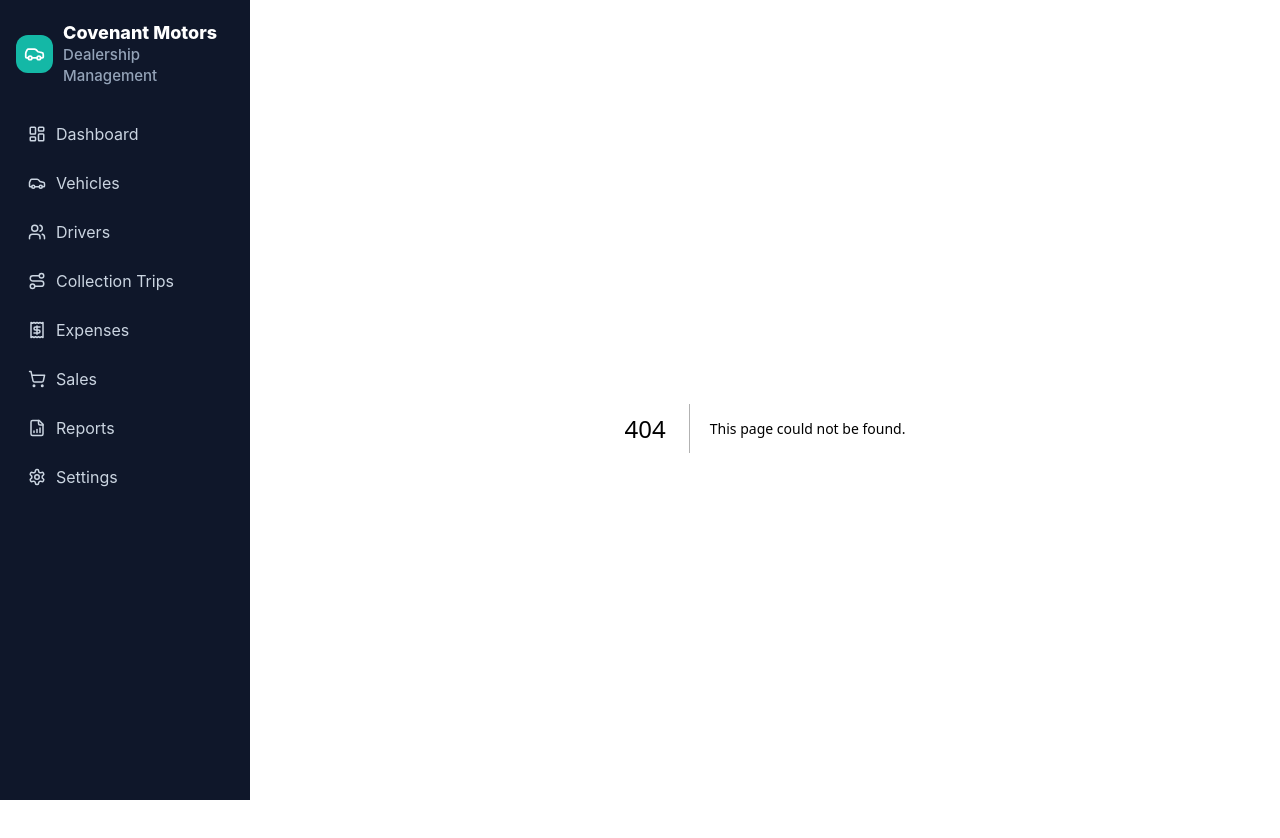
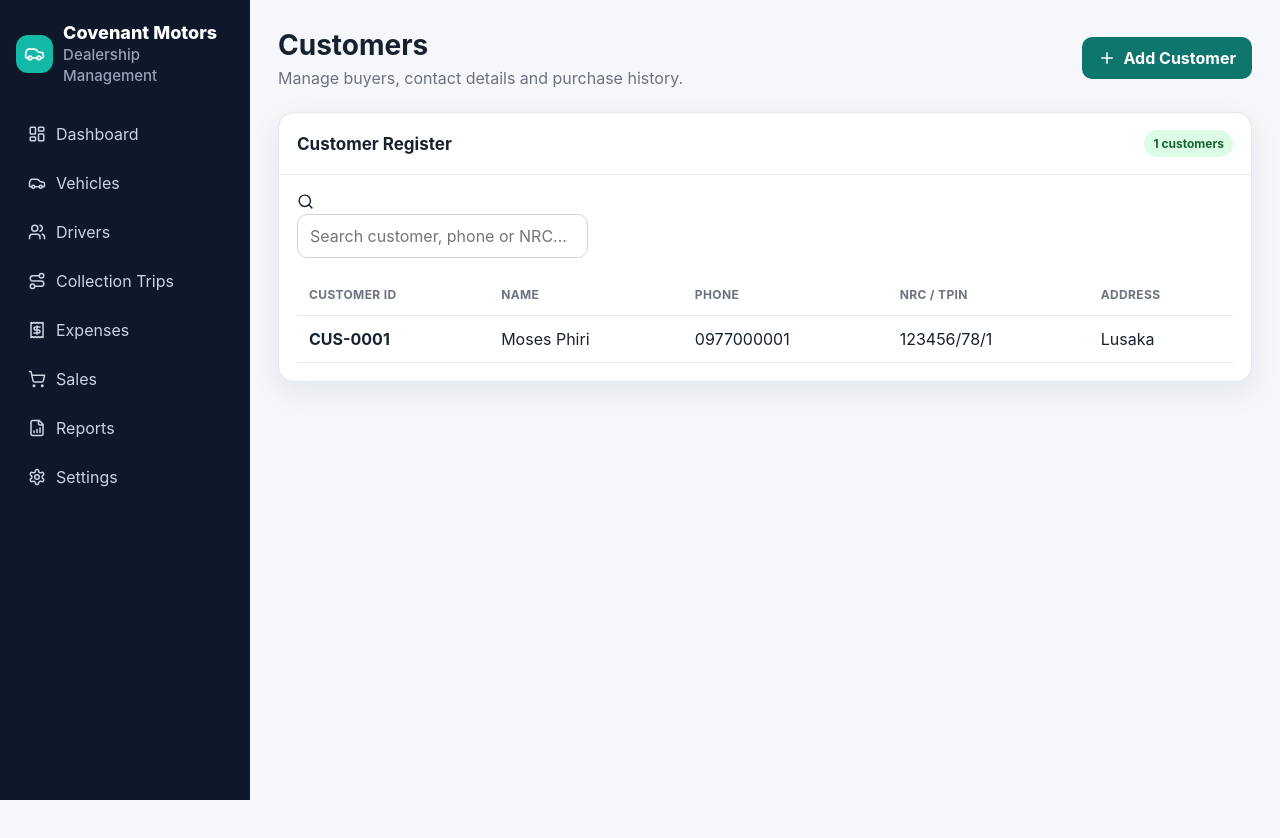
Before and after one commit to UpeLungu/covenant-motors, a Next.js app: page /customers in a window 1280 px wide. Before the commit this address had no page. Shown: the top 838 px of the page. After the commit the page ends 800 px from the top, so only its background shows below. Built offline with nearby package versions, Linux system fonts and the light colour scheme.

Commit message:
Add customer management page

```diff
--- /dev/null
+++ b/app/customers/page.tsx
@@ -0,0 +1,14 @@
+"use client";
+import {FormEvent,useEffect,useMemo,useState} from "react";
+import {Plus,Search,Users} from "lucide-react";
+import {Customer,loadCustomers,nextCustomerId,saveCustomers} from "@/lib/customer-store";
+
+export default function CustomersPage(){
+  const [items,setItems]=useState<Customer[]>([]);const [show,setShow]=useState(false);const [q,setQ]=useState("");
+  useEffect(()=>setItems(loadCustomers()),[]);
+  const filtered=useMemo(()=>items.filter(x=>`${x.customerId} ${x.name} ${x.phone} ${x.nrcOrTpin}`.toLowerCase().includes(q.toLowerCase())),[items,q]);
+  function submit(e:FormEvent<HTMLFormElement>){e.preventDefault();const f=new FormData(e.currentTarget);const next:Customer={id:crypto.randomUUID(),customerId:nextCustomerId(items),name:String(f.get("name")),phone:String(f.get("phone")),nrcOrTpin:String(f.get("nrcOrTpin")),address:String(f.get("address")),createdAt:new Date().toISOString()};const all=[next,...items];saveCustomers(all);setItems(all);setShow(false);}
+  return <><div className="topbar"><div className="title"><h1>Customers</h1><p>Manage buyers, contact details and purchase history.</p></div><button className="button" onClick={()=>setShow(!show)}><Plus size={18}/><span>Add Customer</span></button></div>
+  {show&&<form className="form-card" onSubmit={submit}><div className="form-grid"><div className="field"><label>Full name</label><input className="input" name="name" required/></div><div className="field"><label>Phone</label><input className="input" name="phone" required/></div><div className="field"><label>NRC / TPIN</label><input className="input" name="nrcOrTpin" required/></div><div className="field"><label>Address</label><input className="input" name="address" required/></div></div><div className="actions"><button type="button" className="button secondary" onClick={()=>setShow(false)}>Cancel</button><button className="button">Save Customer</button></div></form>}
+  <div className="panel" style={{marginTop:18}}><div className="panel-head"><h2>Customer Register</h2><span className="badge available">{items.length} customers</span></div><div className="panel-body"><div className="toolbar"><div className="search-box"><Search size={17}/><input className="input" placeholder="Search customer, phone or NRC..." value={q} onChange={e=>setQ(e.target.value)}/></div></div><div className="table-wrap"><table><thead><tr><th>Customer ID</th><th>Name</th><th>Phone</th><th>NRC / TPIN</th><th>Address</th></tr></thead><tbody>{filtered.map(x=><tr key={x.id}><td><strong>{x.customerId}</strong></td><td>{x.name}</td><td>{x.phone}</td><td>{x.nrcOrTpin}</td><td>{x.address}</td></tr>)}</tbody></table>{!filtered.length&&<div className="empty"><Users size={34}/><p>No customers found.</p></div>}</div></div></div></>;
+}
```
